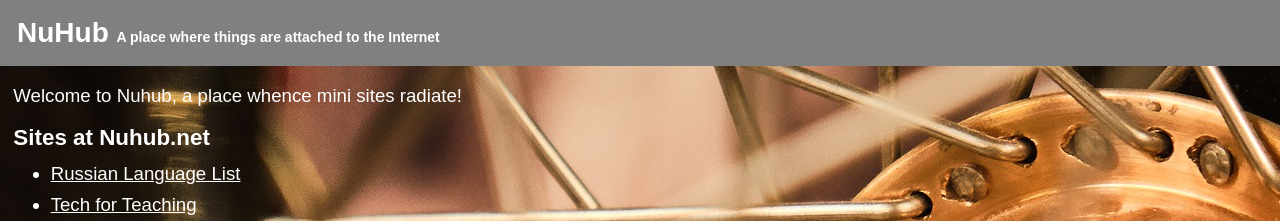
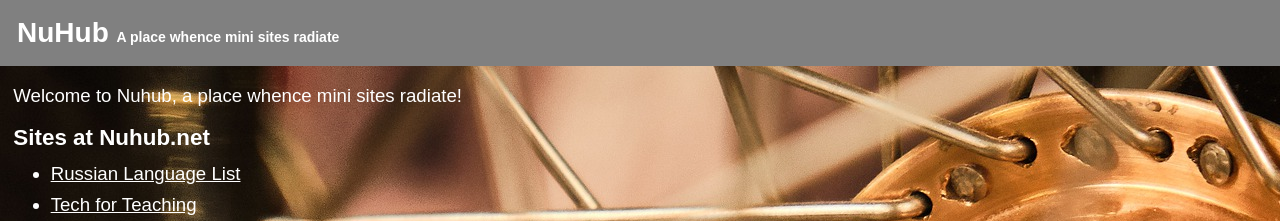
Before and after one commit to david672orford/david672github.io, a Jekyll site: the page built from index.md, in a window 1280 px wide. Shown: the top 221 px of the page. Built offline with Jekyll 4.4.1, drawn with Linux system fonts in a browser that asks for light colours; our own code applies the rules of GitHub Pages for plain Markdown files.

Commit message:
Update _config.yml

```diff
--- a/_config.yml
+++ b/_config.yml
@@ -1,5 +1,5 @@
 title: NuHub
-description: A place where things are attached to the Internet
+description: A place whence mini sites radiate
 google_analytics: UA-48777822-7
 background_image: hub-4413618_1920.jpg
 background_credit: Background image by Daniel Kirsch via Pixabay
```
